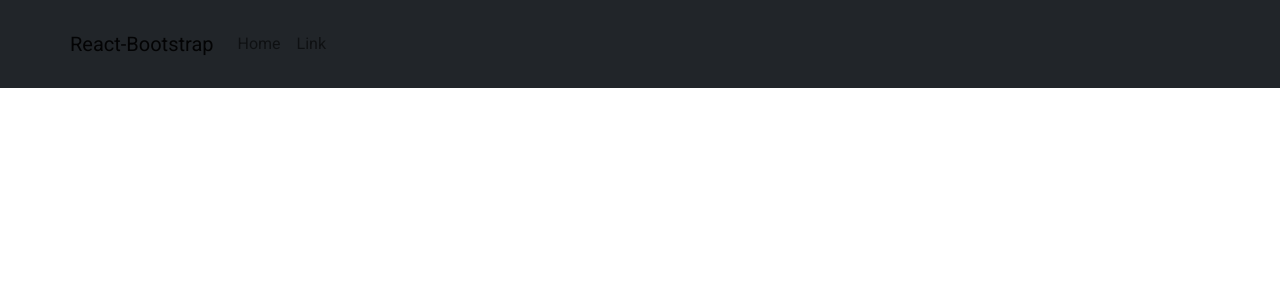
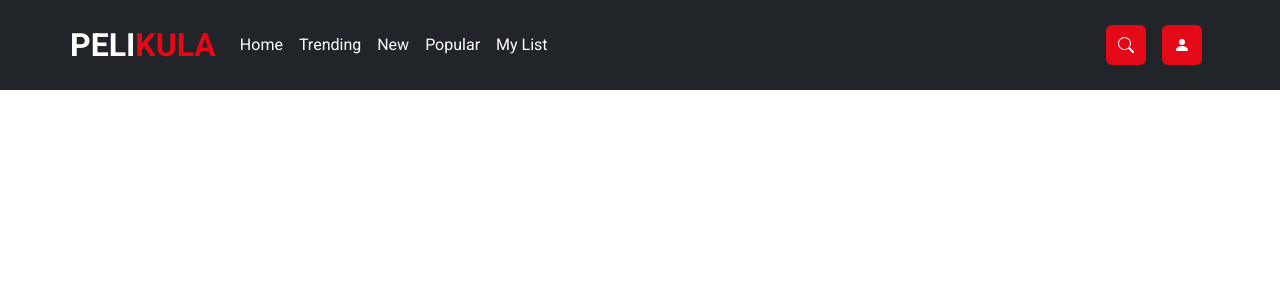
Before and after one commit to jklagrosa/Streaming-Service-Web-Application, a Next.js app: page / in a window 1280 px wide. Shown: the top 300 px of the page. Built offline with nearby package versions, Linux system fonts and the light colour scheme.

Commit message:
Added media queries up to 2600px

```diff
--- a/component/Navigation.tsx
+++ b/component/Navigation.tsx
@@ -2,18 +2,65 @@ import React from "react";
 import Container from "react-bootstrap/Container";
 import Nav from "react-bootstrap/Nav";
 import Navbar from "react-bootstrap/Navbar";
+
 import styles from "../styles/Nav.module.scss";
+import { AbbrTagStyled } from "../styles/utils";
+
+import { BsSearch, BsPersonFill } from "react-icons/bs";
+import { MdMenuOpen } from "react-icons/md";
+
+import { IconButton } from "@chakra-ui/react";
 
 const Navigation = () => {
   return (
     <Navbar bg="dark" expand="lg" className={styles._navigation_wrapper_}>
       <Container fluid="lg" className="p-0">
-        <Navbar.Brand href="#home">React-Bootstrap</Navbar.Brand>
-        <Navbar.Toggle aria-controls="basic-navbar-nav" />
-        <Navbar.Collapse id="basic-navbar-nav">
-          <Nav className="me-auto">
-            <Nav.Link href="#home">Home</Nav.Link>
-            <Nav.Link href="#link">Link</Nav.Link>
+        <Navbar.Brand className={styles._navigation_brand_logo_}>
+          PELI<span>KULA</span>
+        </Navbar.Brand>
+        <Navbar.Toggle
+          aria-controls="basic-navbar-nav"
+          style={{ outline: "none", boxShadow: "none", border: "none" }}
+        >
+          <MdMenuOpen className={styles._hamburger_menu_} />
+        </Navbar.Toggle>
+        <Navbar.Collapse
+          id="basic-navbar-nav"
+          className={styles._navigation_collapse_}
+        >
+          <Nav className="me-auto" id={styles._navigation_links_wrapper_}>
+            <Nav.Link href="#link">Home</Nav.Link>
+            <Nav.Link href="#home">Trending</Nav.Link>
+            <Nav.Link href="#link">New</Nav.Link>
+            <Nav.Link href="#link">Popular</Nav.Link>
+            <Nav.Link href="#link">My List</Nav.Link>
+          </Nav>
+          {/*  */}
+          <Nav className="ms-auto" id={styles._navigation_links_wrapper_}>
+            <Nav.Link>
+              <AbbrTagStyled title="Search">
+                <IconButton
+                  aria-label="Search Films"
+                  icon={
+                    <BsSearch className={styles._navigation_links_main_icon_} />
+                  }
+                  className={styles._navigation_links_icon_}
+                />
+              </AbbrTagStyled>
+            </Nav.Link>
+            <Nav.Link>
+              <AbbrTagStyled title="User Settings">
+                <IconButton
+                  aria-label="User Settings"
+                  icon={
+                    <BsPersonFill
+                      className={styles._navigation_links_main_icon_}
+                    />
+                  }
+                  className={styles._navigation_links_icon_}
+                />
+              </AbbrTagStyled>
+            </Nav.Link>
           </Nav>
         </Navbar.Collapse>
       </Container>
--- a/package.json
+++ b/package.json
@@ -21,6 +21,7 @@
     "react": "18.2.0",
     "react-bootstrap": "^2.4.0",
     "react-dom": "18.2.0",
+    "react-icons": "^4.4.0",
     "react-redux": "^8.0.2",
     "sass": "^1.54.0"
   },
--- a/styles/Nav.module.scss
+++ b/styles/Nav.module.scss
@@ -1,9 +1,186 @@
 @import "../styles/utils.scss";
 
 ._navigation_wrapper_{
-    padding: 1.5rem 2rem;
+    padding: 1rem 2rem;
+
+
+
+
+
+    @media only screen and (min-width: 2501px) {
+        padding: 2rem;
+    }
+
+        @media only screen and (min-width: 2201px) and (max-width: 2500px) {
+            padding: 1.75rem 2rem;
+        }
+
+        @media only screen and (min-width: 1801px) and (max-width: 2200px) {
+            padding: 1.5rem 2rem;
+        }
+
+
+
+
+
+
 
     @media only screen and (max-width: 768px) {
         padding: 1rem;
     }
+
+
+
+
+
+
+    ._navigation_collapse_{
+        @media only screen and (max-width: 991px) {
+            display: none;
+        }
+    }
+
+
+
+
+
+
+
+
+
+
+
+
+
+    ._navigation_brand_logo_{
+        color: white;
+        font-size: 2rem;
+        font-weight: 900;
+
+        span{
+            color: $RED;
+        }
+
+
+                        @media only screen and (min-width: 2501px) {
+                            font-size: 3.5rem;
+                        }
+
+                        @media only screen and (min-width: 2201px) and (max-width: 2500px) {
+                            font-size: 3rem;
+                        }
+
+                        @media only screen and (min-width: 1801px) and (max-width: 2200px) {
+                            font-size: 2.5rem;
+                        }
+
+                        @media only screen and (min-width: 1400px) and (max-width: 1800px) {
+                            font-size: 2.25rem;
+                        }
+
+                        // ###################################################
+
+
+
+
+                @media only screen and (max-width: 576px) {
+                    font-size: 1.25rem;
+                }
+    }
+
+
+    ._hamburger_menu_{
+        color: white;
+        font-size: 40px;
+
+        @media only screen and (max-width: 576px) {
+                font-size: 30px;
+        }
+    }
+
+
+    #_navigation_links_wrapper_{
+        a{
+            cursor: pointer;
+            font-size: 1rem;
+            color: white;
+            transition: all 0.2s ease-in-out;
+
+            &:hover{
+                color: $DARK_GRAY;
+            }
+
+
+            // MAKE P TAGS USE THIS MEDIA QUERY - REMEMBER THIS!
+
+                           @media only screen and (min-width: 2501px) {
+                            font-size: 2rem;
+                           }
+
+                           @media only screen and (min-width: 2201px) and (max-width: 2500px) {
+                            font-size: 1.75rem;
+                           }
+
+                           @media only screen and (min-width: 1801px) and (max-width: 2200px) {
+                            font-size: 1.5rem;
+                           }
+
+                           @media only screen and (min-width: 1400px) and (max-width: 1800px) {
+                                font-size: 1.25rem;
+                           }
+
+            // ###################################################
+
+
+
+        }
+
+        ._navigation_links_main_icon_{
+            // MAIN ICON
+            color: white;
+
+                @media only screen and (min-width: 2501px) {
+                    font-size: 2.5rem;
+                }
+
+                    @media only screen and (min-width: 2201px) and (max-width: 2500px) {
+                        font-size: 2rem;
+                    }
+
+                    @media only screen and (min-width: 1801px) and (max-width: 2200px) {
+                        font-size: 1.5rem;
+                    }
+
+                    @media only screen and (min-width: 1400px) and (max-width: 1800px) {
+                        font-size: 1.25rem;
+                    }
+
+                    // ###################################################
+        }
+
+        ._navigation_links_icon_{
+            // CHAKRA UI
+            background-color: $RED;
+
+            &:hover{
+                background-color: $H_RED;
+            }
+
+
+                          @media only screen and (min-width: 2501px) {
+                            width: 70px;
+                                height: 70px;
+                          }
+
+                          @media only screen and (min-width: 2201px) and (max-width: 2500px) {
+                            width: 60px;
+                                height: 60px;
+                          }
+
+                          @media only screen and (min-width: 1801px) and (max-width: 2200px) {
+                            width: 50px;
+                              height: 50px;
+                          }
+        }
+    }
 }
--- a/styles/utils.scss
+++ b/styles/utils.scss
@@ -1,3 +1,6 @@
 $BLACK: #221f1f;
+$DARK: #161616;
 $RED: #e40916;
+$H_RED: #B60711;
 $GRAY: #cecfd1;
+$DARK_GRAY: darkgray;
--- /dev/null
+++ b/styles/utils.ts
@@ -0,0 +1,5 @@
+import styled from "@emotion/styled";
+
+export const AbbrTagStyled = styled.abbr`
+  all: unset;
+`;
```
Also changed, not shown: 1 other file (tests, documents, lock files or other folders).
